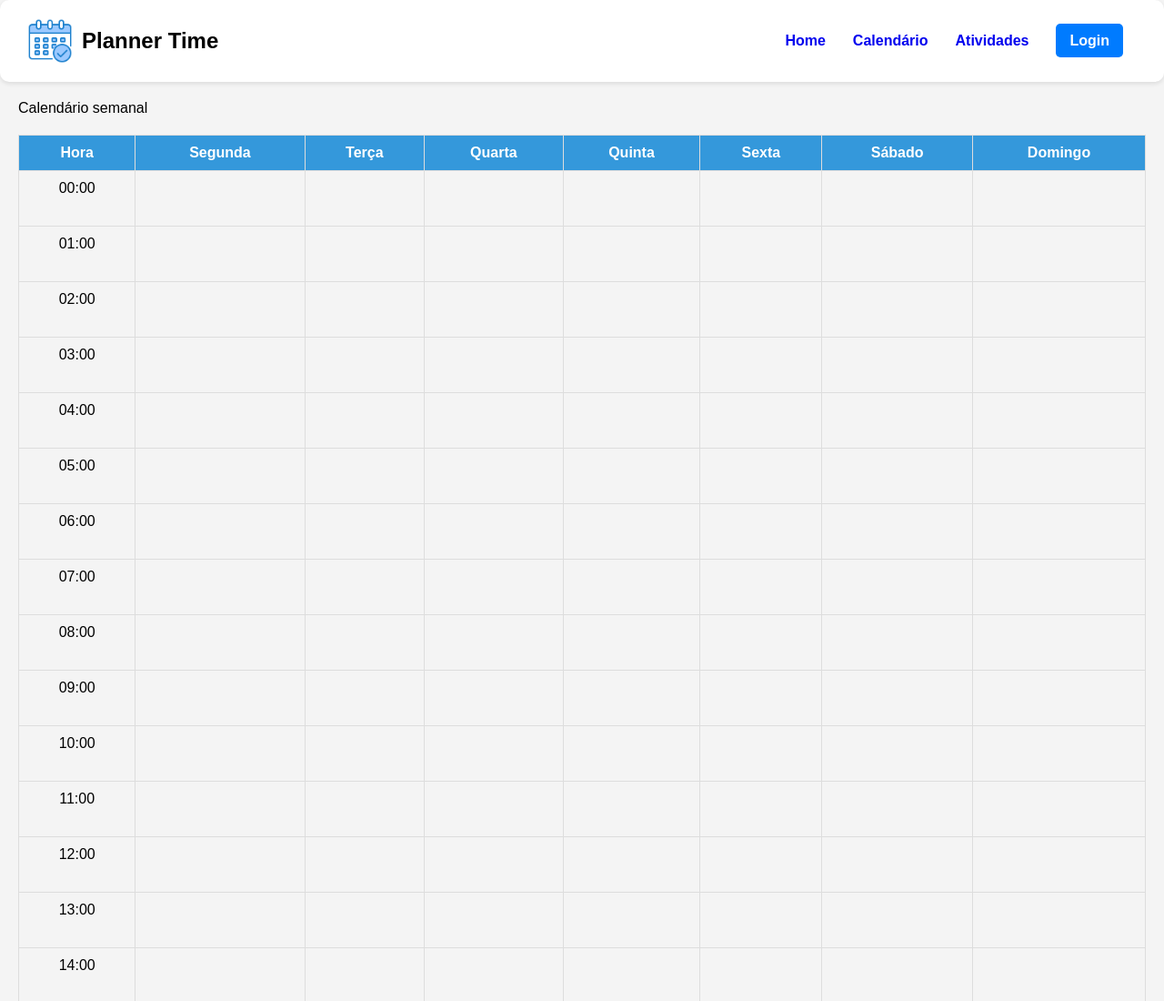
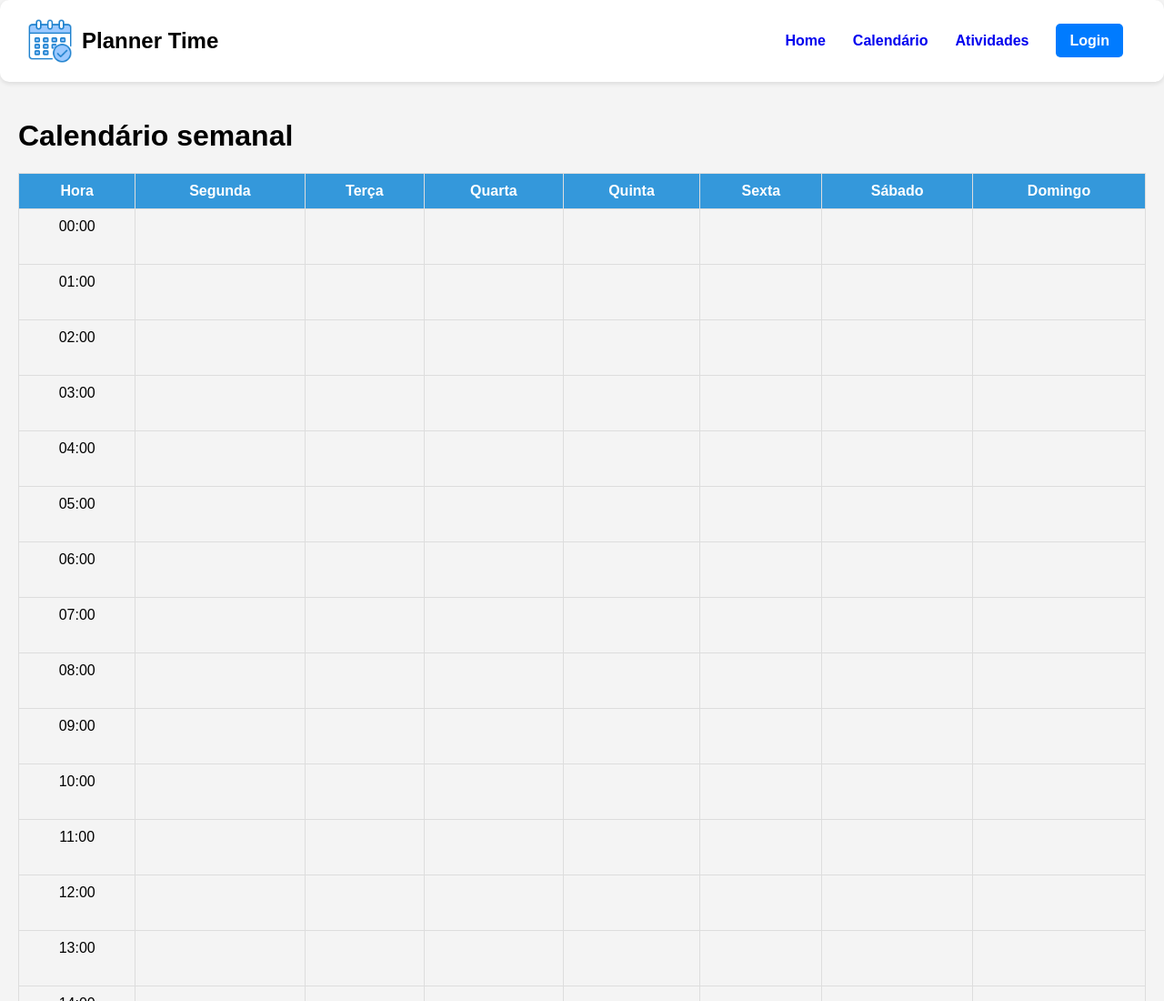
Before and after one commit to Joaovitorufu/Pdsi1, a plain HTML site: page calendario.html in a window 1280 px wide. Shown: the top 1100 px of the page at 91% size. Drawn offline with Linux system fonts and the light colour scheme.

Commit message:
corrigindo bugs

```diff
--- a/calendario.html
+++ b/calendario.html
@@ -21,7 +21,7 @@
     </div>
 
     <div class="content">
-        <h>Calendário semanal</h>
+        <h1>Calendário semanal</h1>
         <div class="calendario">
             <table>
                 <thead>
--- a/css/header.css
+++ b/css/header.css
@@ -41,7 +41,6 @@ nav {
 }
 
 .nav-links a:hover {
-    color: #007bff; /* Altera a cor para um azul mais escuro ao passar o mouse */
     text-decoration: underline; /* Sublinha ao passar o mouse */
 }
 
```
